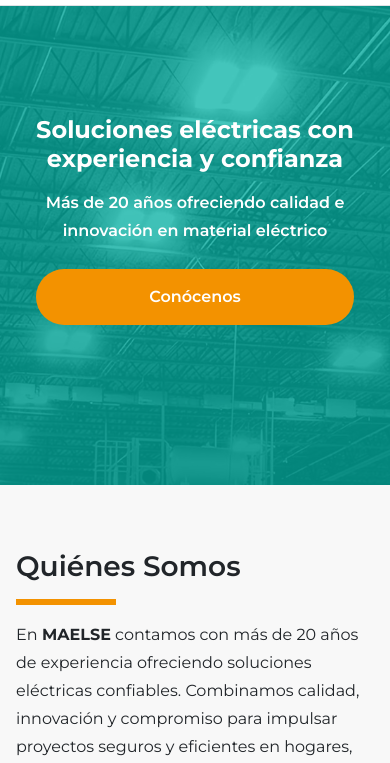
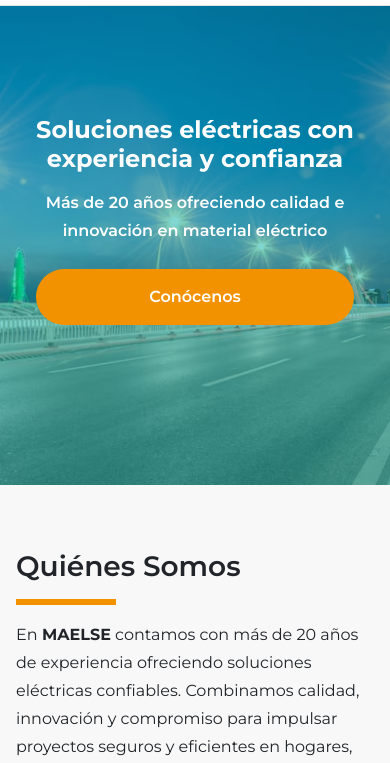
Before and after one commit to AmauriRodriguexX/mealse-dev, a plain HTML site: page index.html in a window 390 px wide. Shown: the part 81-844 px from the top of the page. Drawn offline with nearby package versions, Linux system fonts and the light colour scheme.

Commit message:
dfdsfsdfsdf

```diff
--- a/css/style.css
+++ b/css/style.css
@@ -213,8 +213,8 @@ p {
 
 .hero-section {
   position: relative;
-  min-height: 80vh;
-  background: url('../assets/maelse-soluciones.jpg') center center / cover no-repeat;
+  min-height: 83vh;
+  background: url('../assets/israel-manera-atardecer-velocidad-puesta-sol_1127-2347.avif') center center / cover no-repeat;
   padding: 24px;
   overflow: hidden;
 }
@@ -224,7 +224,7 @@ p {
     margin-top: 60px;
     position: relative;
     min-height: 60vh;
-    background: url('../assets/maelse-soluciones.jpg') center center / cover no-repeat;
+    background: url('../assets/israel-manera-atardecer-velocidad-puesta-sol_1127-2347.avif') center center / cover no-repeat;
     padding: 24px;
     overflow: hidden;
   }
@@ -237,7 +237,7 @@ p {
   width: 100%;
   height: 100%;
   background-color: #04B2A5;
-  opacity: 0.74;
+  opacity: 0.50;
   /* Puedes ajustarlo */
   z-index: 0;
 }
@@ -498,7 +498,7 @@ p {
 .producto-overlay {
   position: absolute;
   inset: 0;
-  background-color: rgba(4, 178, 165, 0.74);
+  background-color: rgb(64 65 65 / 42%);
   padding: 16px;
   color: white;
   font-family: 'Montserrat', sans-serif;
```
Also changed, not shown: assets/israel-manera-atardecer-velocidad-puesta-sol_1127-2347.avif (added).
